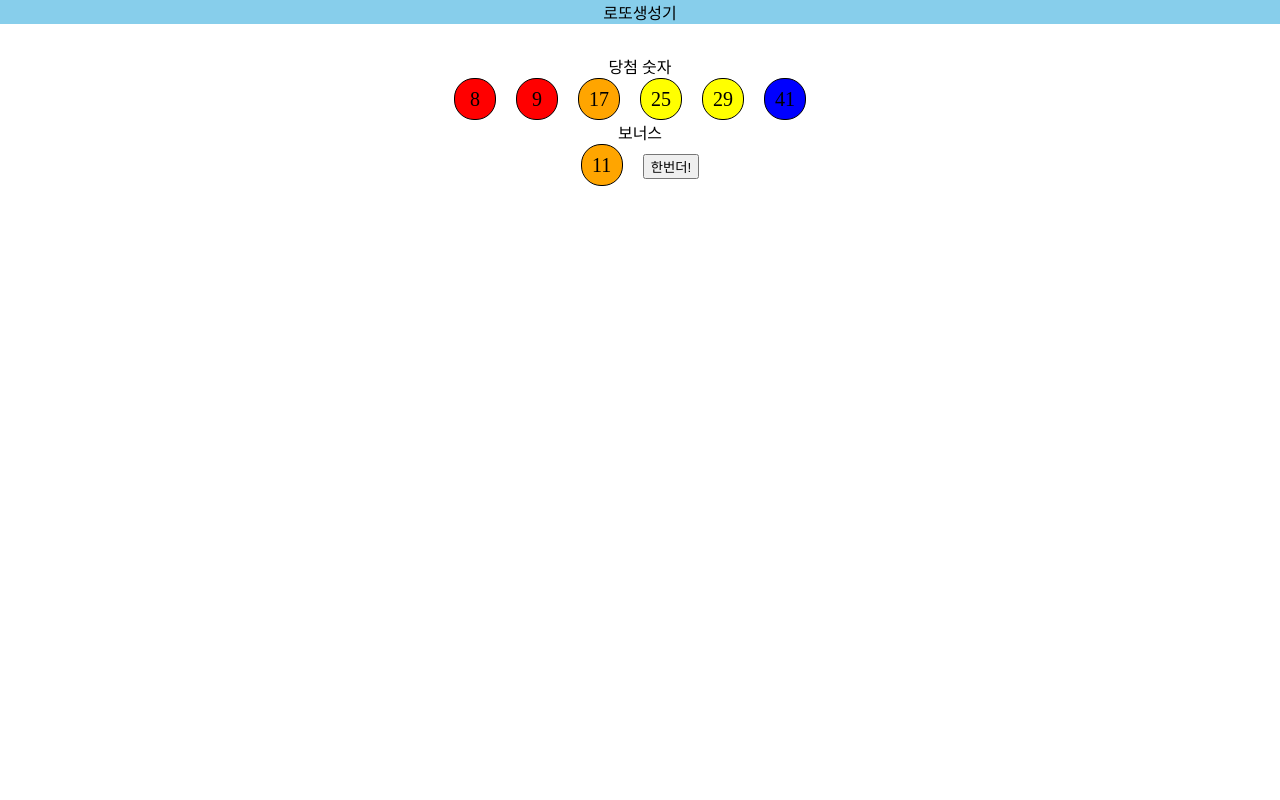
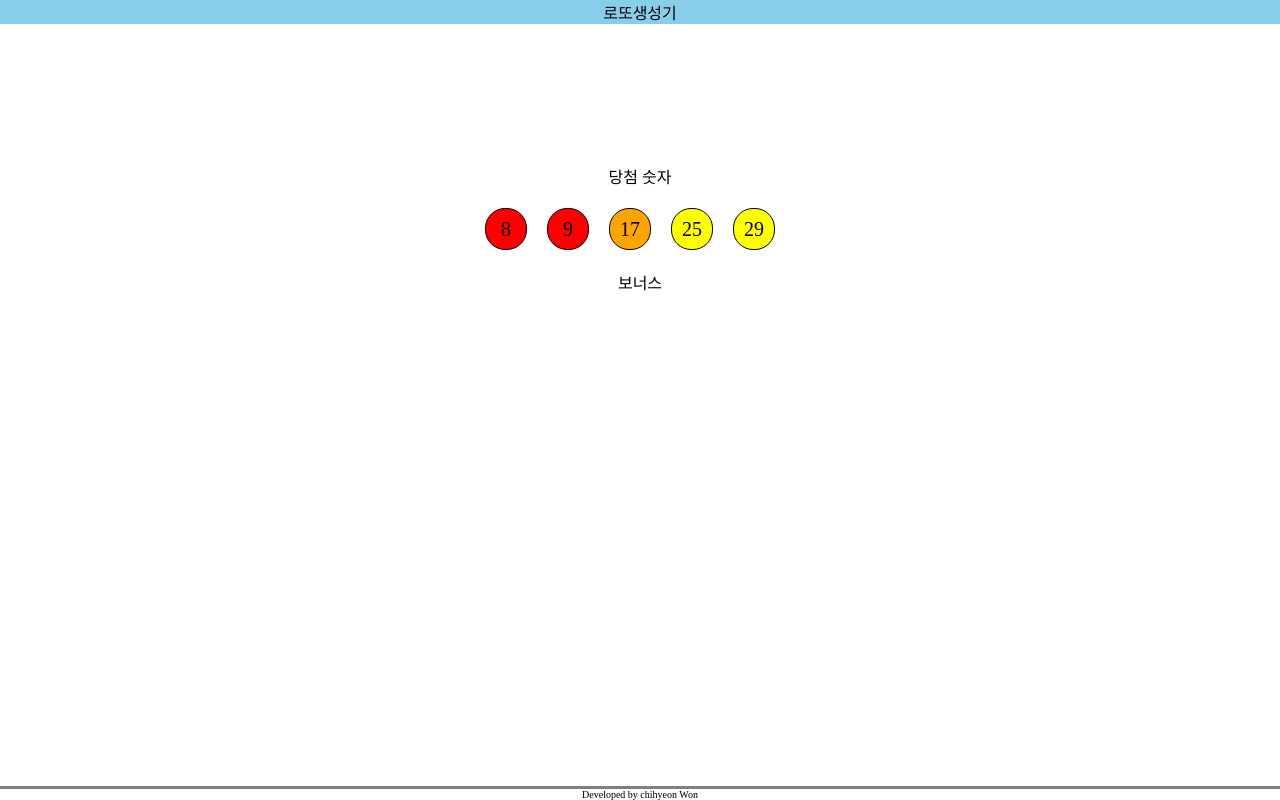
Before and after one commit to chihyeonWON/LottoGenerator, a Vue app: page / in a window 1280 px wide. Built offline with nearby package versions, Linux system fonts and the light colour scheme.

Commit message:
Update style

```diff
--- a/src/App.vue
+++ b/src/App.vue
@@ -5,7 +5,7 @@
     <div id="결과창">
       <lotto-ball v-for="ball in winBalls" v-bind:number="ball" :key="ball"></lotto-ball>
     </div>
-    <div>보너스 </div>
+    <div id="보너스창">보너스 </div>
     <lotto-ball v-if="bonus" :number="bonus"></lotto-ball>
     <button v-if="redo" @click="onClickRedo">한번더!</button>
   </div>
@@ -96,4 +96,10 @@
 div{
   text-align:center;
 }
+#결과창 {
+  margin:20px auto;
+}
+#보너스창 {
+  margin:20px auto;
+}
 </style>
--- a/src/components/LottoFooter.vue
+++ b/src/components/LottoFooter.vue
@@ -1,5 +1,7 @@
 <template>
-    <div></div>
+        <div class="footer">
+            Developed by chihyeon Won
+        </div>
 </template>
 
 <script>
@@ -9,4 +11,12 @@
 </script>
 
 <style>
+
+.footer{
+    font-size:10px;
+    position:absolute;
+    width:100%;
+    bottom:0%;
+    border-top:3px solid gray;
+}
 </style>
--- a/src/components/LottoHeader.vue
+++ b/src/components/LottoHeader.vue
@@ -14,6 +14,6 @@
 header{
     background-color:skyblue;
     text-align:center;
-    margin-bottom:30px;
+    margin-bottom:140px;
 }
 </style>
```
